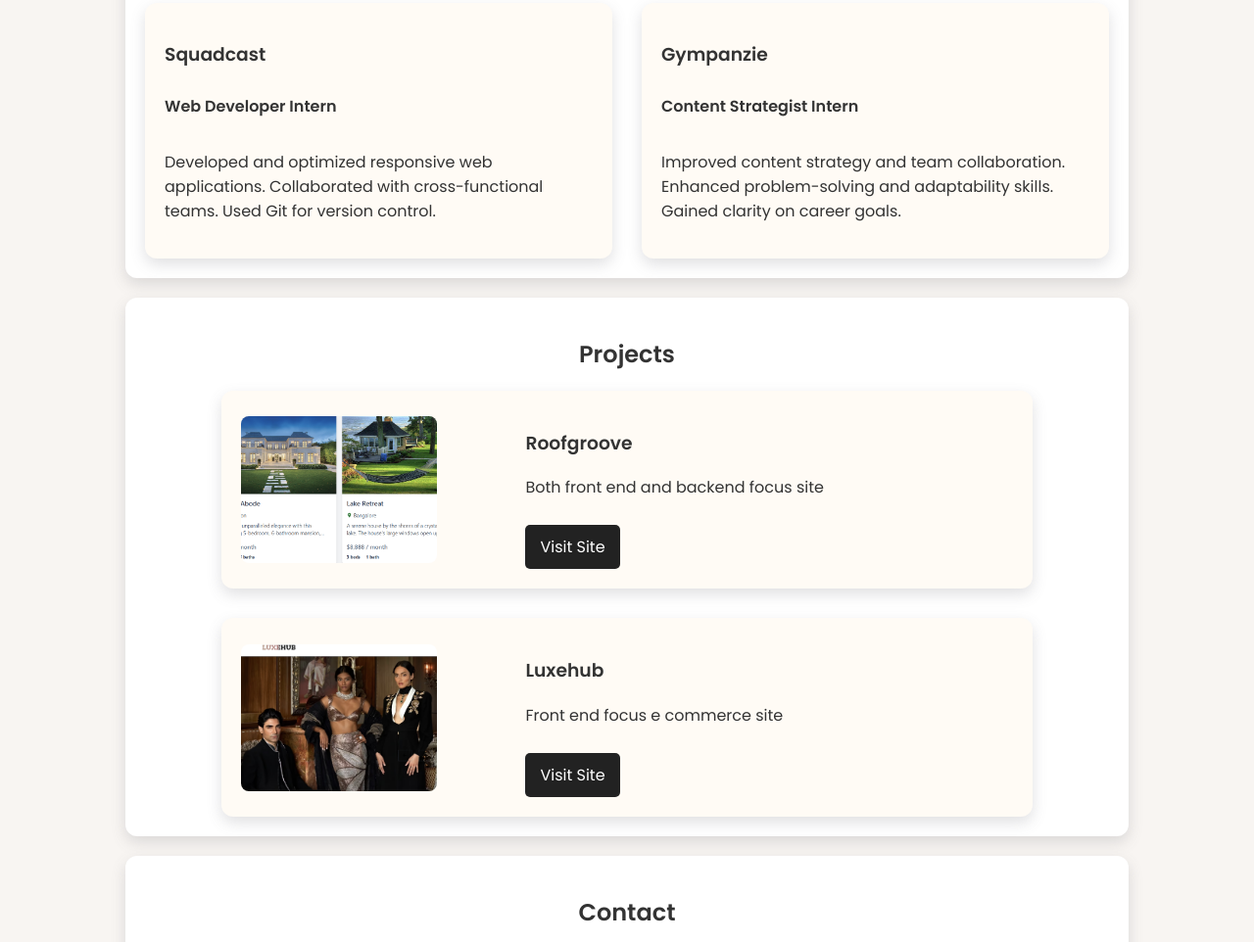
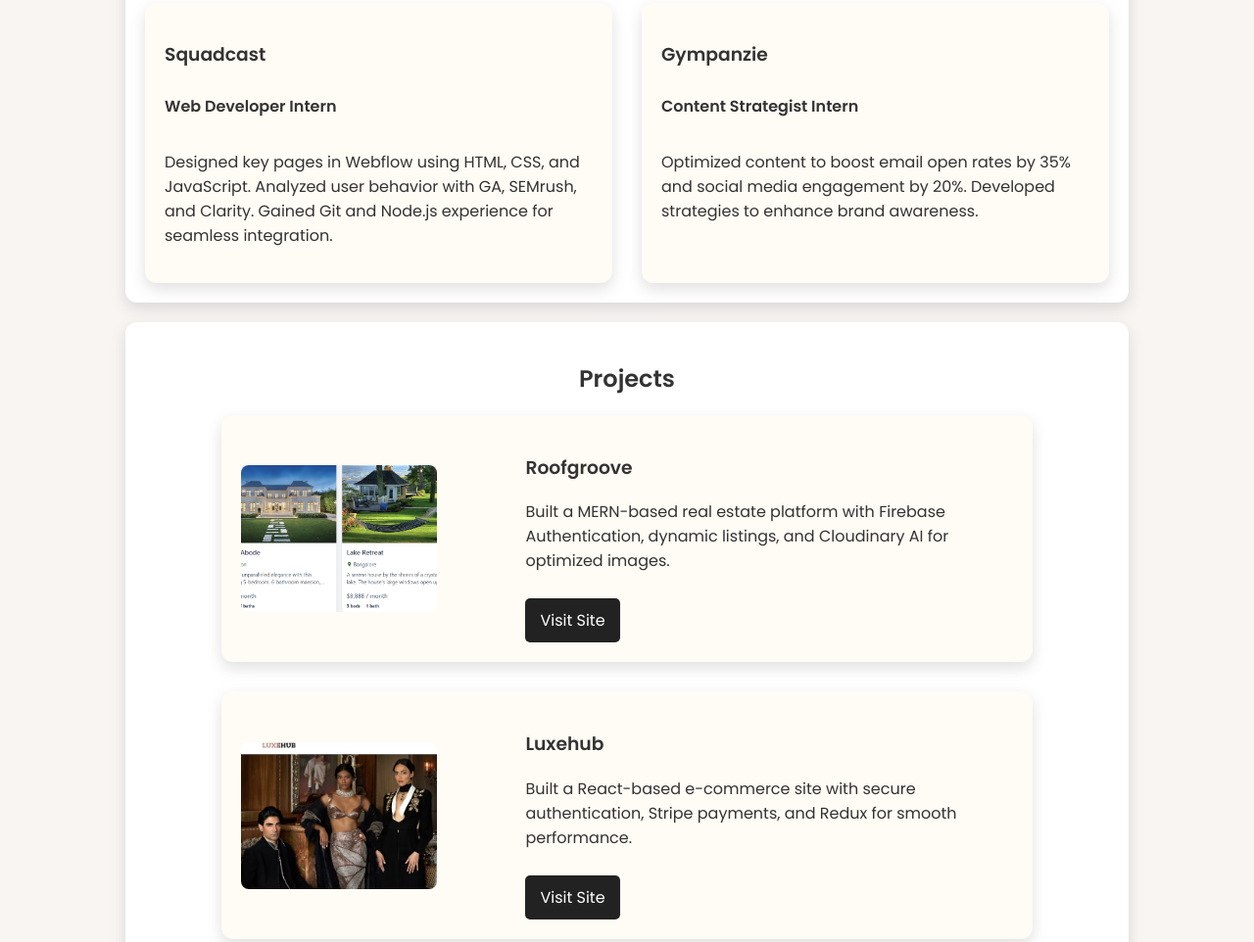
Before and after one commit to avniiiiiii/portfolio, a plain HTML site: page index.html in a window 1280 px wide. Shown: the part 403-1365 px from the top of the page at 98% size. Drawn offline with Linux system fonts and the light colour scheme.

Commit message:
Updated portfolio with latest changes

```diff
--- a/index.html
+++ b/index.html
@@ -189,17 +189,18 @@
             <h3>Squadcast</h3>
             <p><strong>Web Developer Intern</strong></p>
             <p>
-              Developed and optimized responsive web applications. Collaborated
-              with cross-functional teams. Used Git for version control.
+              Designed key pages in Webflow using HTML, CSS, and JavaScript.
+              Analyzed user behavior with GA, SEMrush, and Clarity. Gained Git
+              and Node.js experience for seamless integration.
             </p>
           </div>
           <div class="experience-card">
             <h3>Gympanzie</h3>
             <p><strong>Content Strategist Intern</strong></p>
             <p>
-              Improved content strategy and team collaboration. Enhanced
-              problem-solving and adaptability skills. Gained clarity on career
-              goals.
+              Optimized content to boost email open rates by 35% and social
+              media engagement by 20%. Developed strategies to enhance brand
+              awareness.
             </p>
           </div>
         </div>
@@ -215,7 +216,11 @@
             />
             <div class="text">
               <h3>Roofgroove</h3>
-              <p>Both front end and backend focus site</p>
+              <p>
+                Built a MERN-based real estate platform with Firebase
+                Authentication, dynamic listings, and Cloudinary AI for
+                optimized images.
+              </p>
               <a
                 href="https://mern-estate-ypkc.onrender.com "
                 class="button"
@@ -231,7 +236,10 @@
             />
             <div class="text">
               <h3>Luxehub</h3>
-              <p>Front end focus e commerce site</p>
+              <p>
+                Built a React-based e-commerce site with secure authentication,
+                Stripe payments, and Redux for smooth performance.
+              </p>
               <a
                 href="https://luxe-three.vercel.app/"
                 class="button"
```
